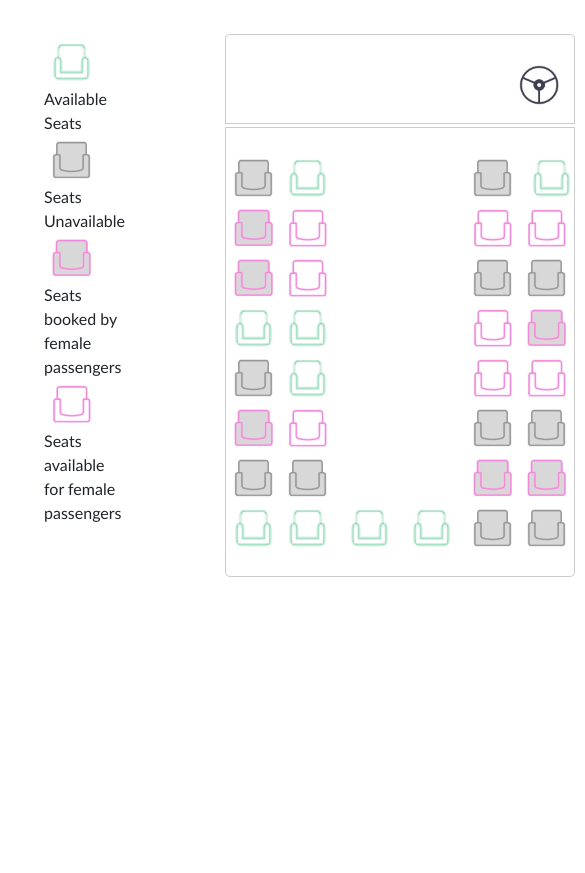
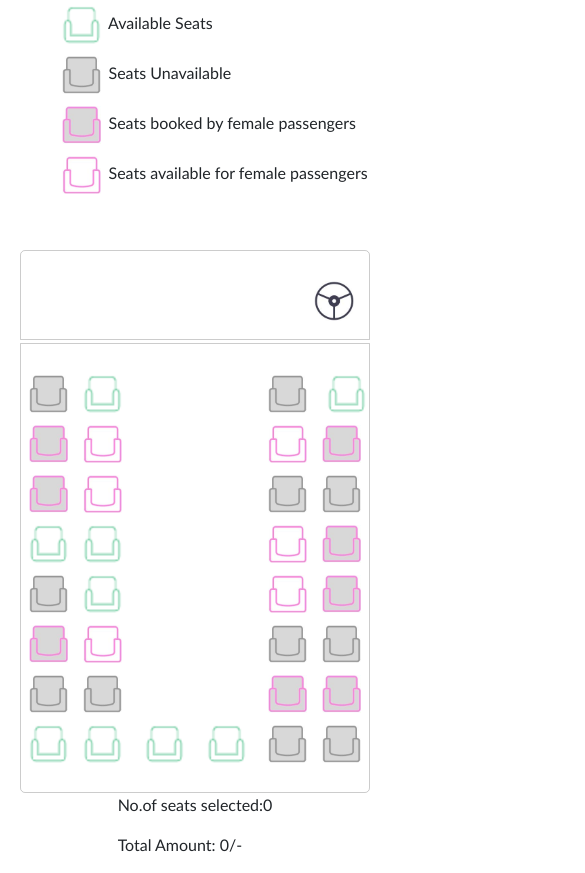
Before and after one commit to KaranamSireesha/RedBus, a plain HTML site: page index1.html in a window 390 px wide. Shown: the top 873 px of the page, 585 px wide, since content can reach past the window. Before the commit the page ends 844 px from the top, so only its background shows below. Drawn offline with nearby package versions, Linux system fonts and the light colour scheme.

Commit message:
new changes

```diff
--- a/index1.html
+++ b/index1.html
@@ -67,7 +67,7 @@
                         <img class="seat seat-img unavailable" src="./assets/Seat-pink.png" alt="">
                         <img class="seat seat-img imageF" src="./assets/seat-pinkF.png" alt="" id="form">
                     </div>
-                    <div>
+                    <div id="seat1">
                         <img class="seat seat-img image" src="./assets/seat-available.png" alt="">
                         <img class="seat seat-img image" src="./assets/seat-available.png" alt="">
                     </div>
@@ -96,9 +96,9 @@
                         <img class="seat seat-img1 unavailable" src="./assets/MicrosoftTeams-image (3).png" alt="">
                         <img class="seat seat-img image" src="./assets/seat-available.png" alt="">
                     </div>
-                    <div>
+                    <div id="seat2">
                         <img class="seat seat-img1 imageF" src="./assets/seat-pinkF.png" alt="" id="form">
-                        <img class="seat seat-img1 imageF" src="./assets/seat-pinkF.png" alt="" id="form">
+                        <img class="seat seat-img1 unavailable" src="./assets/Seat-pink.png" alt="" id="form">
                     </div>
                     <div>
                         <img class="seat seat-img1 unavailable" src="./assets/MicrosoftTeams-image (3).png" alt="">
@@ -108,9 +108,9 @@
                         <img class="seat seat-img1 imageF" src="./assets/seat-pinkF.png" alt="" id="form">
                         <img class="seat seat-img1 unavailable" src="./assets/Seat-pink.png" alt="">
                     </div>
-                    <div>
+                    <div id="seat3">
                         <img class="seat seat-img1 imageF" src="./assets/seat-pinkF.png" alt="" id="form">
-                        <img class="seat seat-img1 imageF" src="./assets/seat-pinkF.png" alt="" id="form">
+                        <img class="seat seat-img1 unavailable" src="./assets/Seat-pink.png" alt="" id="form">
                     </div>
                     <div>
                         <img class="seat seat-img1 unavailable" src="./assets/MicrosoftTeams-image (3).png" alt="">
--- a/redbus.js
+++ b/redbus.js
@@ -55,6 +55,7 @@ for (let i = 0; i < imageF.length; i++) {
   };
 }
 
+
 function updateDetails() {
   numberofSeatsBooked.innerHTML = `no of seats booked ${c}`;
   totalAmount.innerHTML = `${ticketPrice * c}`;
--- a/redbus1.css
+++ b/redbus1.css
@@ -81,3 +81,31 @@ button {
 #bus {
   visibility: hidden;
 }
+
+@media only screen and (max-width: 600px) {
+	.container{
+    display: flex;
+    flex-direction: column;
+    align-items: center;
+  }
+  .bus-wrap {
+    display: flex;
+    flex-direction: column;
+    align-items: center;
+    padding: 0;
+  }
+}
+
+@media only screen and (max-width: 800px) {
+	.container{
+    display: flex;
+    flex-direction: column;
+    align-items: center;
+  }
+  .bus-wrap {
+    display: flex;
+    flex-direction: column;
+    align-items: center;
+    padding: 0;
+  }
+}
```
